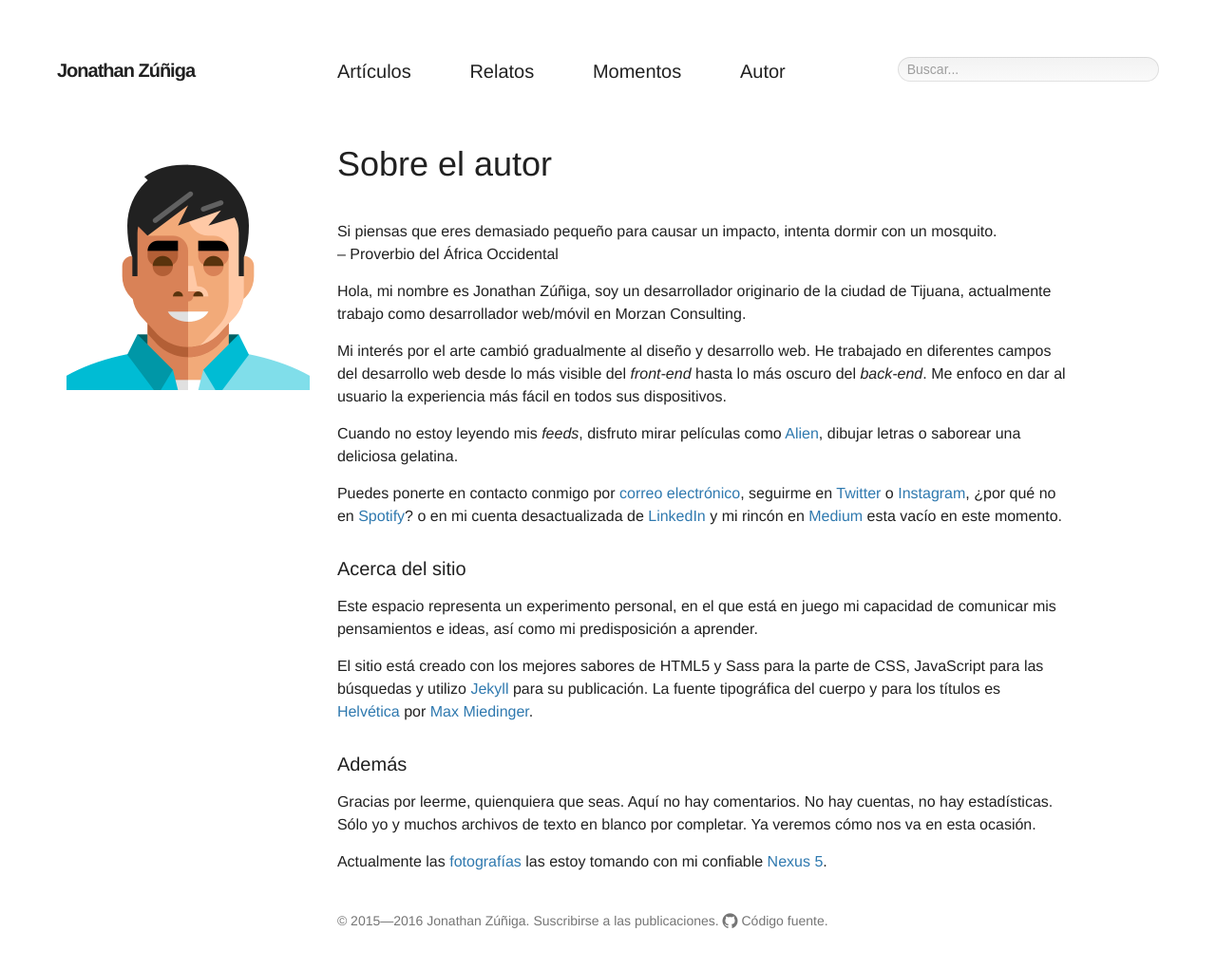
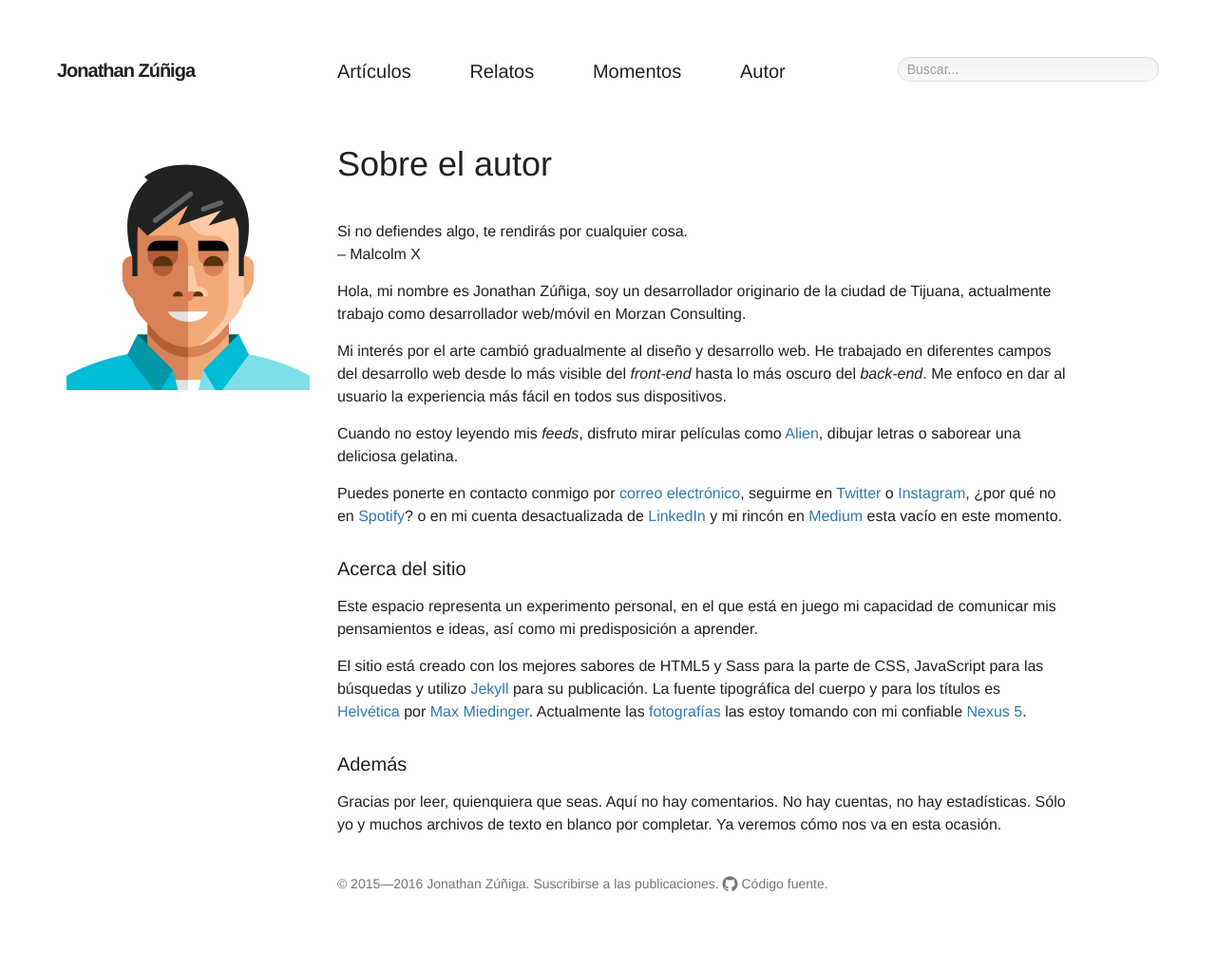
Before and after one commit to jonathanzuniga/jonathanzuniga.github.io, a Jekyll site: the page built from about.md, in a window 1280 px wide. Shown: the whole page at 95% size. Built offline with Jekyll 4.4.1, drawn with Linux system fonts in a browser that asks for light colours; nearby versions of some CDN libraries; after the commit the page ends 982 px from its top, so only the background shows below that.

```diff
--- a/_sass/_layout.scss
+++ b/_sass/_layout.scss
@@ -572,6 +572,7 @@
 
 				.authors-image {
 					max-width: 256px;
+					width: 100%;
 
 					&.authors-image-rounded {
 					  border-radius: 50%;
--- a/about.md
+++ b/about.md
@@ -6,10 +6,10 @@
 
 <!-- [@jonathan_zuniga](https://twitter.com/{{ site.twitter_username }}) -->
 
-Si piensas que eres demasiado pequeño para causar un impacto, intenta dormir con un mosquito.<br>
-– Proverbio del África Occidental
-<!-- Si no defiendes algo, te rendirás por cualquier cosa.<br>
-– Malcolm X -->
+<!-- Si piensas que eres demasiado pequeño para causar un impacto, intenta dormir con un mosquito.<br>
+– Proverbio del África Occidental -->
+Si no defiendes algo, te rendirás por cualquier cosa.<br>
+– Malcolm X
 
 Hola, mi nombre es Jonathan Zúñiga, soy un desarrollador originario de la ciudad de Tijuana, actualmente trabajo como desarrollador web/móvil en Morzan Consulting.
 
@@ -23,13 +23,11 @@
 
 Este espacio representa un experimento personal, en el que está en juego mi capacidad de comunicar mis pensamientos e ideas, así como mi predisposición a aprender.
 
-El sitio está creado con los mejores sabores de HTML5 y Sass para la parte de CSS, JavaScript para las búsquedas y utilizo [Jekyll][jekyll] para su publicación. La fuente tipográfica del cuerpo y para los títulos es [Helvética][helvetica] por [Max Miedinger][max-miedinger].
+El sitio está creado con los mejores sabores de HTML5 y Sass para la parte de CSS, JavaScript para las búsquedas y utilizo [Jekyll][jekyll] para su publicación. La fuente tipográfica del cuerpo y para los títulos es [Helvética][helvetica] por [Max Miedinger][max-miedinger]. Actualmente las <a href="https://www.flickr.com/photos/@{{ site.flickr_username }}" target="_blank">fotografías</a> las estoy tomando con mi confiable [Nexus 5][nexus-5].
 
 ## Además
 
-Gracias por leerme, quienquiera que seas. Aquí no hay comentarios. No hay cuentas, no hay estadísticas. Sólo yo y muchos archivos de texto en blanco por completar. Ya veremos cómo nos va en esta ocasión.
-
-Actualmente las <a href="https://www.flickr.com/photos/@{{ site.flickr_username }}" target="_blank">fotografías</a> las estoy tomando con mi confiable [Nexus 5][nexus-5].
+Gracias por leer, quienquiera que seas. Aquí no hay comentarios. No hay cuentas, no hay estadísticas. Sólo yo y muchos archivos de texto en blanco por completar. Ya veremos cómo nos va en esta ocasión.
 
 [alien]: http://www.imdb.com/title/tt0078748/
 [jekyll]: https://jekyllrb.com/
```
Also changed, not shown: 1 other file.
